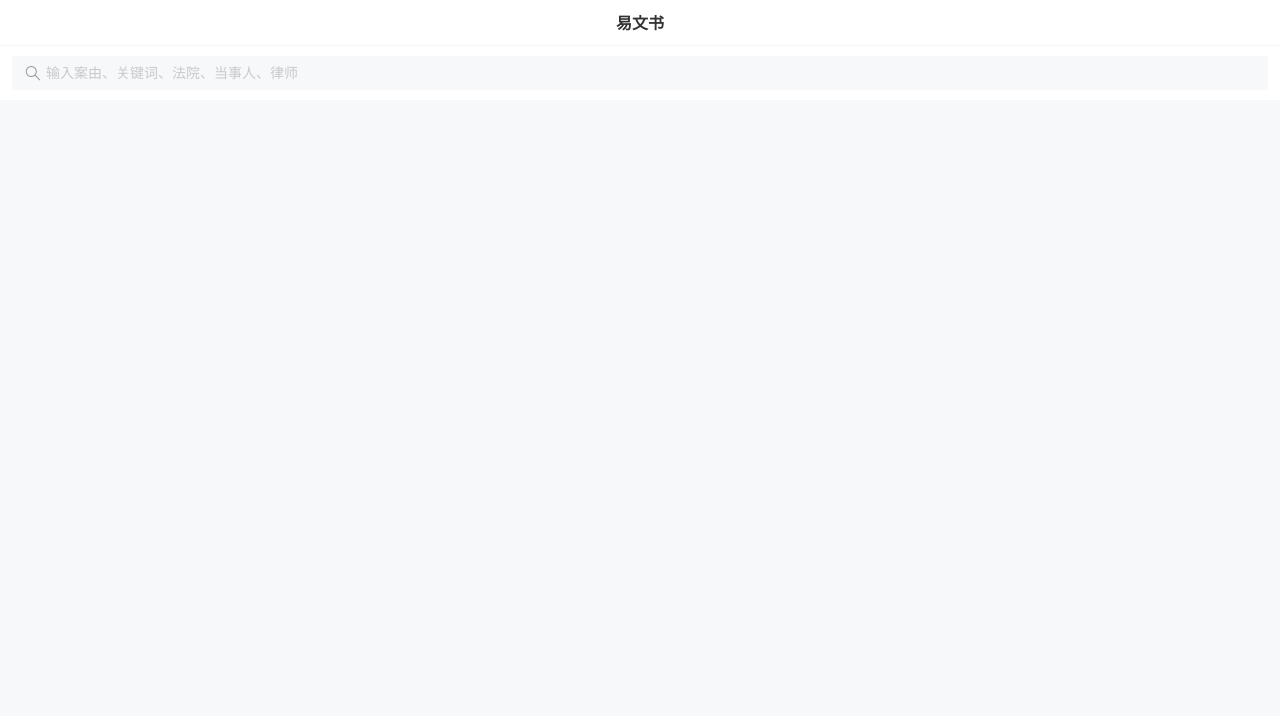
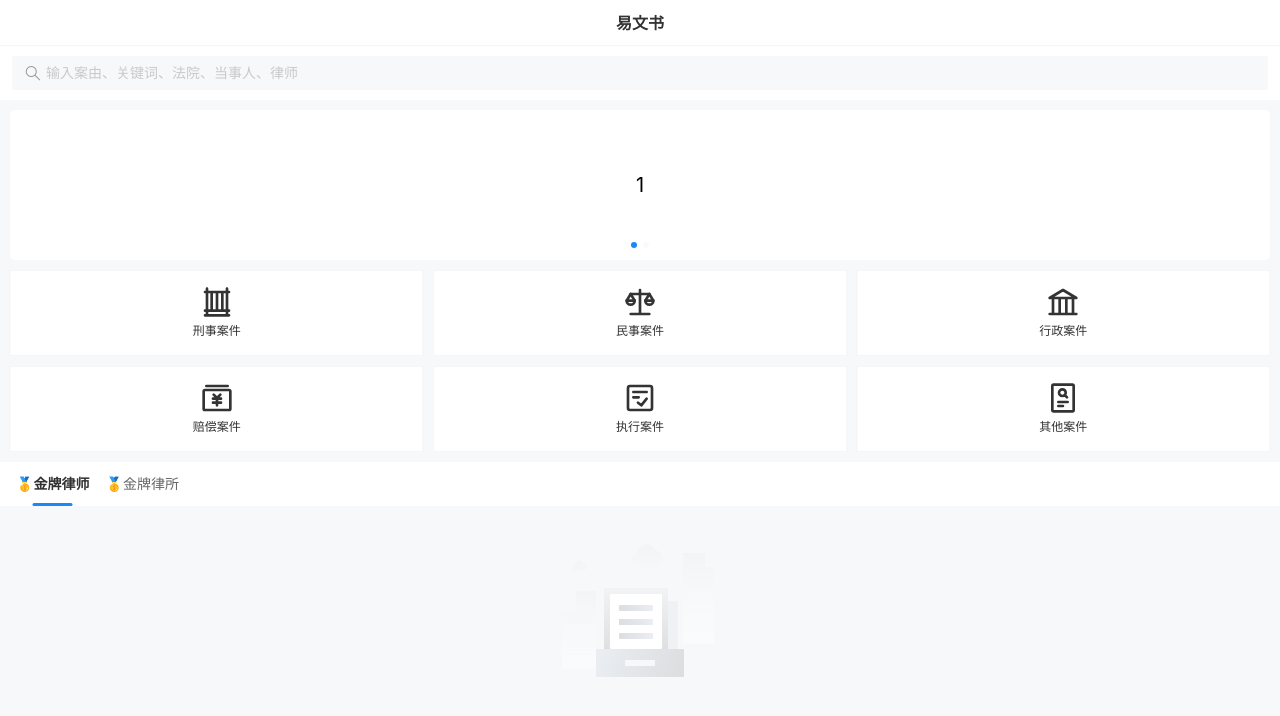
Before and after one commit to Jardaliao/wenshu, a Vue app in the folder wenshu-web/: page / in a window 1280 px wide. Shown: the top 716 px of the page. Built offline with nearby package versions, Linux system fonts and the light colour scheme.

Commit message:
完成首页

```diff
--- a/wenshu-web/src/main.js
+++ b/wenshu-web/src/main.js
@@ -6,7 +6,9 @@
     Sticky, PickerGroup, Picker, DatePicker, Popup,
     RadioGroup, Radio, CheckboxGroup, Checkbox,
     Icon, ConfigProvider, Overlay, Loading, DropdownMenu,
-    DropdownItem, List, TextEllipsis, Tag, Toast, FloatingPanel
+    DropdownItem, List, TextEllipsis, Tag, Toast, FloatingPanel,
+    Swipe, SwipeItem, Grid, GridItem, Tabs, Tab,
+    Empty
 } from 'vant'
 
 import App from './App.vue'
@@ -27,7 +29,8 @@
     Sticky, Search, NavBar, Field, CellGroup, Cell, TreeSelect,
     Dialog, PickerGroup, DatePicker, Popup, CheckboxGroup, Checkbox,
     Picker, Icon, ConfigProvider, Overlay, Loading, DropdownMenu,
-    DropdownItem, List, TextEllipsis, Tag, Toast, FloatingPanel];
+    DropdownItem, List, TextEllipsis, Tag, Toast, FloatingPanel,
+    Swipe, SwipeItem, Grid, GridItem, Tabs, Tab, Empty];
 for (let v of requiredVant) { app.use(v) }
 
 app.mount('#app')
--- a/wenshu-web/src/views/IndexView.vue
+++ b/wenshu-web/src/views/IndexView.vue
@@ -1,20 +1,161 @@
 <template>
-    <van-nav-bar title="易文书"></van-nav-bar>
+    <van-sticky>
+        <van-nav-bar title="易文书"></van-nav-bar>
+    </van-sticky>
     <router-link :to="{ path: 'search' }">
         <van-search placeholder="输入案由、关键词、法院、当事人、律师"></van-search>
     </router-link>
+    <van-swipe class="my-swipe" :autoplay="15000">
+        <van-swipe-item>1</van-swipe-item>
+        <van-swipe-item>2</van-swipe-item>
+    </van-swipe>
+    <van-grid :gutter="10" :column-num="3" style="padding-top: 10px">
+        <van-grid-item class="van-haptics-feedback" text="刑事案件" @click="goSearch"
+            data-pageId="783ecaf500139504381352a7e936eae7" data-ajlx="02">
+            <template #icon>
+                <svg xmlns="http://www.w3.org/2000/svg" fill="none" viewBox="0 0 48 48">
+                    <path stroke-linejoin="round" stroke-linecap="round" stroke-width="4" stroke="#333"
+                        d="M9 4v40M16 9v28M24 9v28M32 9v28M42 44H6M42 37H6M39 4v40M42 9H6" data-follow-stroke="#333" />
+                </svg>
+            </template>
+        </van-grid-item>
+        <van-grid-item class="van-haptics-feedback" text="民事案件" @click="goSearch"
+            data-pageId="867047037b0b184f902001fb9c233adf" data-ajlx="03">
+            <template #icon>
+                <svg xmlns="http://www.w3.org/2000/svg" fill="none" viewBox="0 0 48 48">
+                    <path stroke-linejoin="round" stroke-linecap="round" stroke-width="4" stroke="#333"
+                        d="m16 22-6-10-6 10" data-follow-stroke="#333" />
+                    <path stroke-linejoin="round" stroke-linecap="round" stroke-width="4" stroke="#333"
+                        d="M10 28a6 6 0 0 0 6-6H4a6 6 0 0 0 6 6Z" clip-rule="evenodd" data-follow-stroke="#333" />
+                    <path stroke-linejoin="round" stroke-linecap="round" stroke-width="4" stroke="#333"
+                        d="m44 22-6-10-6 10" data-follow-stroke="#333" />
+                    <path stroke-linejoin="round" stroke-linecap="round" stroke-width="4" stroke="#333"
+                        d="M38 28a6 6 0 0 0 6-6H32a6 6 0 0 0 6 6Z" clip-rule="evenodd" data-follow-stroke="#333" />
+                    <path stroke-linejoin="round" stroke-linecap="round" stroke-width="4" stroke="#333"
+                        d="M24 6v36M10 12h28M10 12h28M38 42H10" data-follow-stroke="#333" />
+                </svg>
+            </template>
+        </van-grid-item>
+        <van-grid-item class="van-haptics-feedback" text="行政案件" @click="goSearch"
+            data-pageId="8d7c91487cbf22d806dc2dc72a884f49" data-ajlx="04">
+            <template #icon>
+                <svg xmlns="http://www.w3.org/2000/svg" fill="none" viewBox="0 0 48 48">
+                    <path stroke-linejoin="round" stroke-linecap="round" stroke-width="4" stroke="#333"
+                        d="M4 18h40L24 6 4 18ZM44 42H4M9 18v24M19 18v24M29 18v24M39 18v24" data-follow-stroke="#333" />
+                </svg>
+            </template>
+        </van-grid-item>
+        <van-grid-item class="van-haptics-feedback" text="赔偿案件" @click="goSearch"
+            data-pageId="ff1b8f5a8b1b594e181a2a9639e9a71d" data-ajlx="05">
+            <template #icon>
+                <svg xmlns="http://www.w3.org/2000/svg" fill="none" viewBox="0 0 48 48">
+                    <path stroke-linejoin="round" stroke-width="4" stroke="#333"
+                        d="M4 14a2 2 0 0 1 2-2h36a2 2 0 0 1 2 2v26a2 2 0 0 1-2 2H6a2 2 0 0 1-2-2V14Z"
+                        data-follow-stroke="#333" />
+                    <path stroke-linejoin="round" stroke-linecap="round" stroke-width="4" stroke="#333"
+                        d="m19 19 5 5 5-5M18 25h12M18 31h12M24 25v10M8 6h32" data-follow-stroke="#333" />
+                </svg>
+            </template>
+        </van-grid-item>
+        <van-grid-item class="van-haptics-feedback" text="执行案件" @click="goSearch"
+            data-pageId="90ac806e69dd21bf1be890d957cd2e46" data-ajlx="10">
+            <template #icon>
+                <svg xmlns="http://www.w3.org/2000/svg" fill="none" viewBox="0 0 48 48">
+                    <path stroke-linejoin="round" stroke-linecap="round" stroke-width="4" stroke="#333"
+                        d="M39 6H9a3 3 0 0 0-3 3v30a3 3 0 0 0 3 3h30a3 3 0 0 0 3-3V9a3 3 0 0 0-3-3Z"
+                        data-follow-stroke="#333" />
+                    <path stroke-linejoin="round" stroke-linecap="round" stroke-width="4" stroke="#333"
+                        d="m21 31 5 4 8-10M14 15h20M14 23h8" data-follow-stroke="#333" />
+                </svg>
+            </template>
+        </van-grid-item>
+        <van-grid-item class="van-haptics-feedback" text="其他案件" @click="goSearch">
+            <template #icon>
+                <svg xmlns="http://www.w3.org/2000/svg" fill="none" viewBox="0 0 48 48">
+                    <path stroke-linejoin="round" stroke-linecap="round" stroke-width="4" stroke="#333"
+                        d="M38 4H10a2 2 0 0 0-2 2v36a2 2 0 0 0 2 2h28a2 2 0 0 0 2-2V6a2 2 0 0 0-2-2Z"
+                        data-follow-stroke="#333" />
+                    <path d="M28 16c0 1.38-.56 2.63-1.465 3.535A5 5 0 1 1 28 16Z" />
+                    <path stroke-linejoin="round" stroke-linecap="round" stroke-width="4" stroke="#333"
+                        d="m30 23-3.465-3.465m0 0a5 5 0 1 0-7.071-7.07 5 5 0 0 0 7.072 7.07ZM17 30h14M17 36h7"
+                        data-follow-stroke="#333" />
+                </svg>
+            </template>
+        </van-grid-item>
+    </van-grid>
+    <van-tabs class="my-tabs" v-model:active="active" shrink>
+        <van-tab title="金牌律师">
+            <template #title>
+                🥇金牌律师
+            </template>
+            <van-empty></van-empty>
+        </van-tab>
+        <van-tab title="金牌律所">
+            <template #title>
+                🥇金牌律所
+            </template>
+            <van-empty></van-empty>
+        </van-tab>
+    </van-tabs>
 </template>
 
 <script setup>
-import { random, uuid } from '@/utils/wenshu_raw';
+import { dic } from '../utils/wenshu_dict';
+import { useStore } from 'vuex';
+import { useRouter } from 'vue-router';
+import { ref } from 'vue';
 
-const pageId = uuid(), requestToken = random()
+const router = useRouter()
+const store = useStore()
 
+const active = ref(0)
 
+const goSearch = (event) => {
+    event.stopPropagation(); // 阻止事件继续传播
+    // console.log(event.currentTarget.dataset)
+    const { pageid: pageId, ajlx } = event.currentTarget.dataset;
+    if (pageId && ajlx) {
+        console.log(pageId, ajlx)
+        for (let i = 0; i < dic.ajlx.length; i++) {
+            if (dic.ajlx[i].code !== ajlx) continue
+            store.commit("inactiveKeepAlive", "search")
+            const params = { pageId, query: { anjianleixingIndex: i } }
+            router.push({
+                path: `/search`, query: {
+                    params: encodeURIComponent(JSON.stringify(params))
+                }
+            })
+            return
+        }
+    }
+    store.commit("inactiveKeepAlive", "search")
+    router.push({ path: "/search" })
+}
 </script>
 
 <style scoped lang="less">
 main {
     margin: 0;
 }
+
+.my-swipe {
+    margin: 10px 10px 0 10px;
+    border-radius: 5px;
+
+    .van-swipe-item {
+        font-size: 20px;
+        line-height: 150px;
+        text-align: center;
+        background-color: white;
+    }
+}
+
+svg {
+    height: 2rem;
+    width: 2rem;
+}
+
+.my-tabs {
+    margin-top: 10px;
+}
 </style>
```
Also changed, not shown: wenshu-web/src/views/SearchView.vue (+44 -27 lines).
